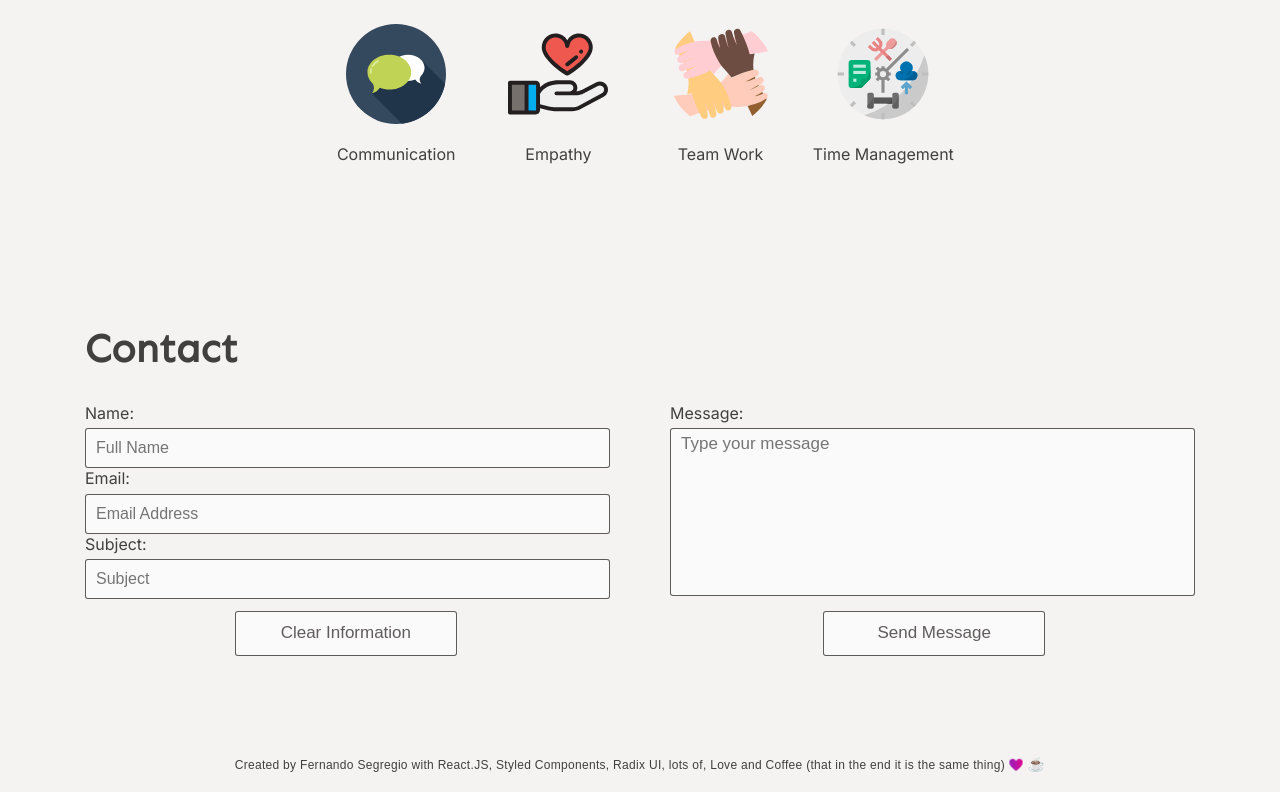
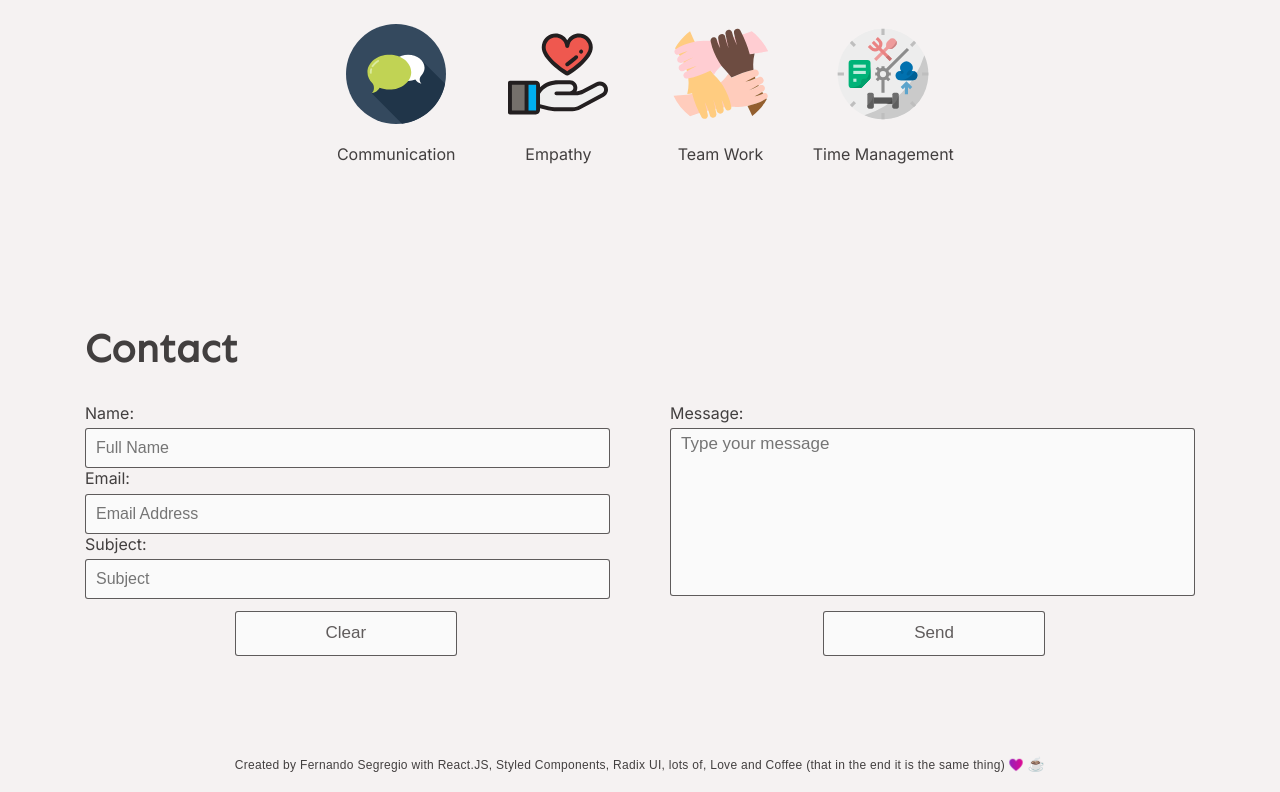
Before and after one commit to FernandoSegregio/dev, a React (Vite) app: page / in a window 1280 px wide. Shown: the part 1736-2528 px from the top of the page. Built offline with nearby package versions, Linux system fonts and the light colour scheme.

Commit message:
fix: altera texto botoes form.

```diff
--- a/src/support/languageData.js
+++ b/src/support/languageData.js
@@ -88,12 +88,12 @@ const languageData = {
     en: 'Type your message',
   },
   textButtonClear: {
-    pt: 'Limpar Informaçãoes',
-    en: 'Clear Information',
+    pt: 'Limpar',
+    en: 'Clear',
   },
   textButtonEnv: {
-    pt: 'Enviar Menssagem',
-    en: 'Send Message',
+    pt: 'Enviar',
+    en: 'Send',
   },
   textFooter: {
     pt: 'Criado por Fernando Segregio com React.JS, Styled Components, Radix UI, muito, Amor e Café (que no fim são a mesma coisa)',
```
